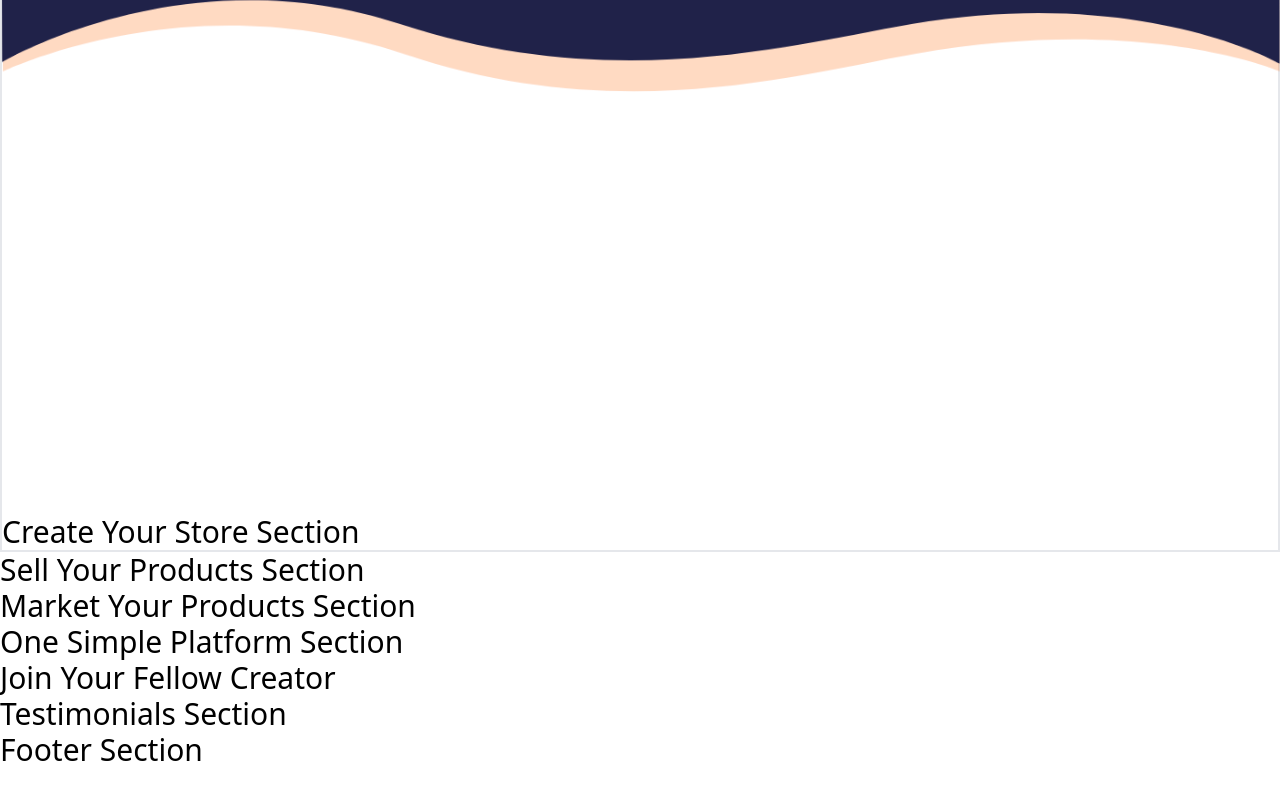
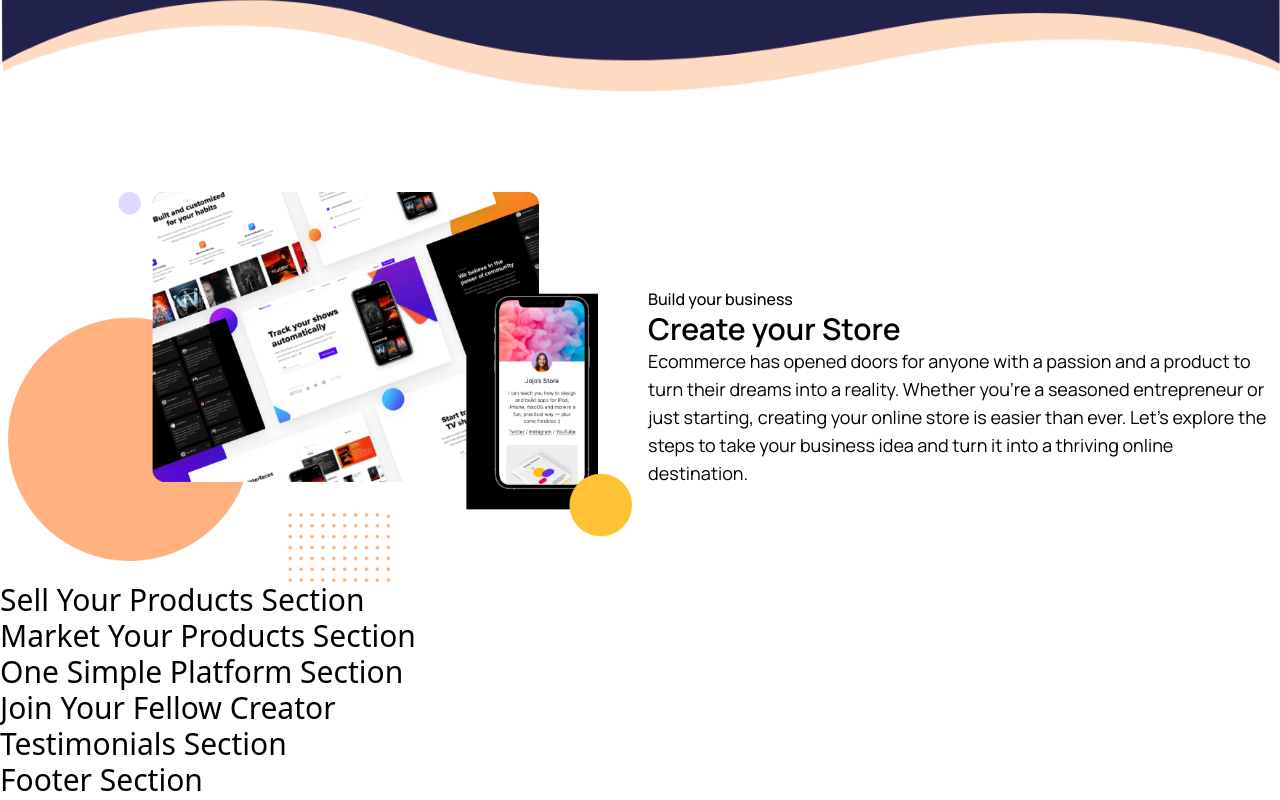
Before and after one commit to shakiltha/mobile-app-download-landing_page, a React (Vite) app: page / in a window 1280 px wide. Shown: the part 608-1408 px from the top of the page. Before the commit the page ends 1378 px from the top, so only its background shows below. Built offline with nearby package versions, Linux system fonts and the light colour scheme.

Commit message:
createYourStore for all screen complete"

```diff
--- a/src/components/CreateYourStore.jsx
+++ b/src/components/CreateYourStore.jsx
@@ -1,7 +1,25 @@
+import screens from "../assets/Screens.png";
 const CreateYourStore = () => {
   return (
-    <div className="pt-[70rem] border-2">
-      <h2 className="text-3xl">Create Your Store Section</h2>
+    <div className="pt-[57rem] lg:pt-[40rem] xl:pt-[50rem] mx-2">
+      <section className="lg:flex lg:items-center lg:gap-4">
+        <section className="lg:flex-1">
+          <img src={screens} alt="" />
+        </section>
+        <section className="lg:flex-1">
+          <p className="manrope font-medium">Build your business</p>
+          <h4 className="manrope font-semibold text-2xl lg:text-3xl">
+            Create your Store
+          </h4>
+          <p className="manrope font-normal lg:text-lg">
+            Ecommerce has opened doors for anyone with a passion and a product
+            to turn their dreams into a reality. Whether you're a seasoned
+            entrepreneur or just starting, creating your online store is easier
+            than ever. Let's explore the steps to take your business idea and
+            turn it into a thriving online destination.
+          </p>
+        </section>
+      </section>
     </div>
   );
 };
```
